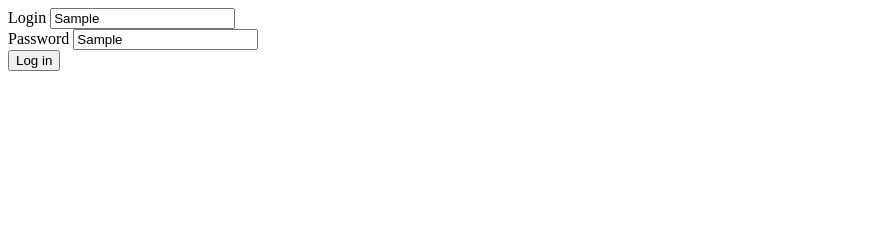
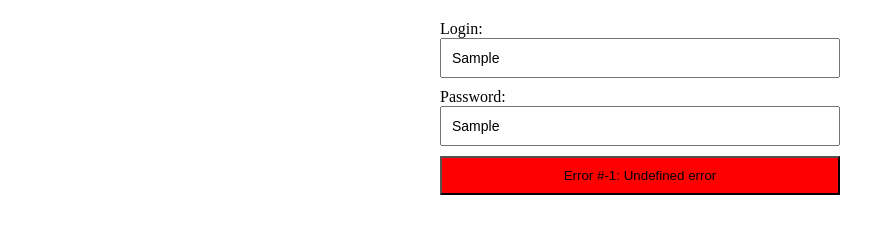
Before and after one commit to antenko/unit-testing-angularjs-app, a website: page index.htm in a window 1280 px wide. Both pictures are taken after typing "Sample", "Sample" into the empty fields and a click on the button "Log in". Shown: the whole page, without its empty margins (0-895 px from the left). Drawn offline with nearby package versions, Linux system fonts and the light colour scheme; no server answers.

Commit message:
controller fully covered

```diff
--- /dev/null
+++ b/css/styles.css
@@ -0,0 +1,30 @@
+.login-form {
+	width: 100%;
+	max-width: 400px;
+	margin: 20px auto;
+}
+
+.label {
+	display: block;
+	margin-top: 10px;
+}
+
+.label:after {
+	content: ':';
+}
+
+.input {
+	width: 100%;
+	padding: 10px;
+	font-size: 14px;
+}
+
+.btn {
+	width: 100%;
+	padding: 10px;
+	margin: 10px 0;
+}
+
+.error-btn {
+	background: #ff0000;
+}
--- a/index.htm
+++ b/index.htm
@@ -1,17 +1,11 @@
 <html>
-<head></head>
+<head>
+	<link rel="stylesheet" type="text/css" href="./css/styles.css"/>
+</head>
 <body ng-app="login-app" ng-controller="LoginController as vm">
-<form ng-submit="vm.onLogin()">
-	<div>
-		<label for="login">Login</label>
-		<input id="login" type="text" ng-model="vm.login"/>
-	</div>
-	<div>
-		<label for="password">Password</label>
-		<input id="password" type="text" ng-model="vm.password"/>
-	</div>
-	<button type="submit">Log in</button>
-</form>
+
+<login-form login-form on-login="vm.onLogin()" error="vm.authError"></login-form>
+
 <script type="text/javascript" src="./bower_components/angular/angular.min.js"></script>
 <script type="text/javascript" src="./js/app.js"></script>
 <script type="text/javascript" src="./js/user.service.js"></script>
--- a/js/login.controller.js
+++ b/js/login.controller.js
@@ -1,4 +1,4 @@
-angular.module('login-app').controller('LoginController', ['$scope', '$rootScope', 'UserService', function ($scope, $rootScope, UserService) {
+angular.module('login-app').controller('LoginController', ['$scope', '$rootScope', '$timeout', 'UserService', function ($scope, $rootScope, $timeout, UserService) {
 	var vm = this;
 	vm.login = '';
 	vm.password = '';
@@ -16,6 +16,9 @@ angular.module('login-app').controller('LoginController', ['$scope', '$rootScope
 			$scope.$emit('user.auth.success', userData);
 		}, function (error) {
 			vm.authError = 'Error #' + error.code + ': ' + error.message;
+			$timeout(function () {
+				vm.authError = null;
+			}, 5000);
 		});
 	};
 }]);
--- a/js/login.directive.js
+++ b/js/login.directive.js
@@ -1,8 +1,25 @@
-angular.module('login-app').directive('asd', [function () {
+angular.module('login-app').directive('loginForm', [function () {
 	return {
-		restrict: 'A',
-		link: function () {
+		restrict: 'E',
+		templateUrl: 'templates/login-form.htm',
+		replace: true,
+		scope: {
+			onLogin: '&',
+			error: '='
+		},
+		link: function (scope, el) {
+			var submitBtn = angular.element(el[0].querySelector('[type="submit"]'));
+			var submitInitText = submitBtn.text();
 
+			scope.$watch('error', function (newValue) {
+				if (newValue) {
+					submitBtn.text(newValue)
+						.addClass('error-btn');
+				} else {
+					submitBtn.text(submitInitText)
+						.removeClass('error-btn');
+				}
+			});
 		}
 	}
 }]);
--- /dev/null
+++ b/templates/login-form.htm
@@ -0,0 +1,11 @@
+<form class="login-form" ng-submit="onLogin()">
+	<div>
+		<label class="label" for="login">Login</label>
+		<input class="input" id="login" type="text" ng-model="vm.login"/>
+	</div>
+	<div>
+		<label class="label" for="password">Password</label>
+		<input class="input" id="password" type="text" ng-model="vm.password"/>
+	</div>
+	<button class="btn" type="submit">Log in</button>
+</form>
```
Also changed, not shown: js/login.controller.spec.js (+35 -3 lines).
